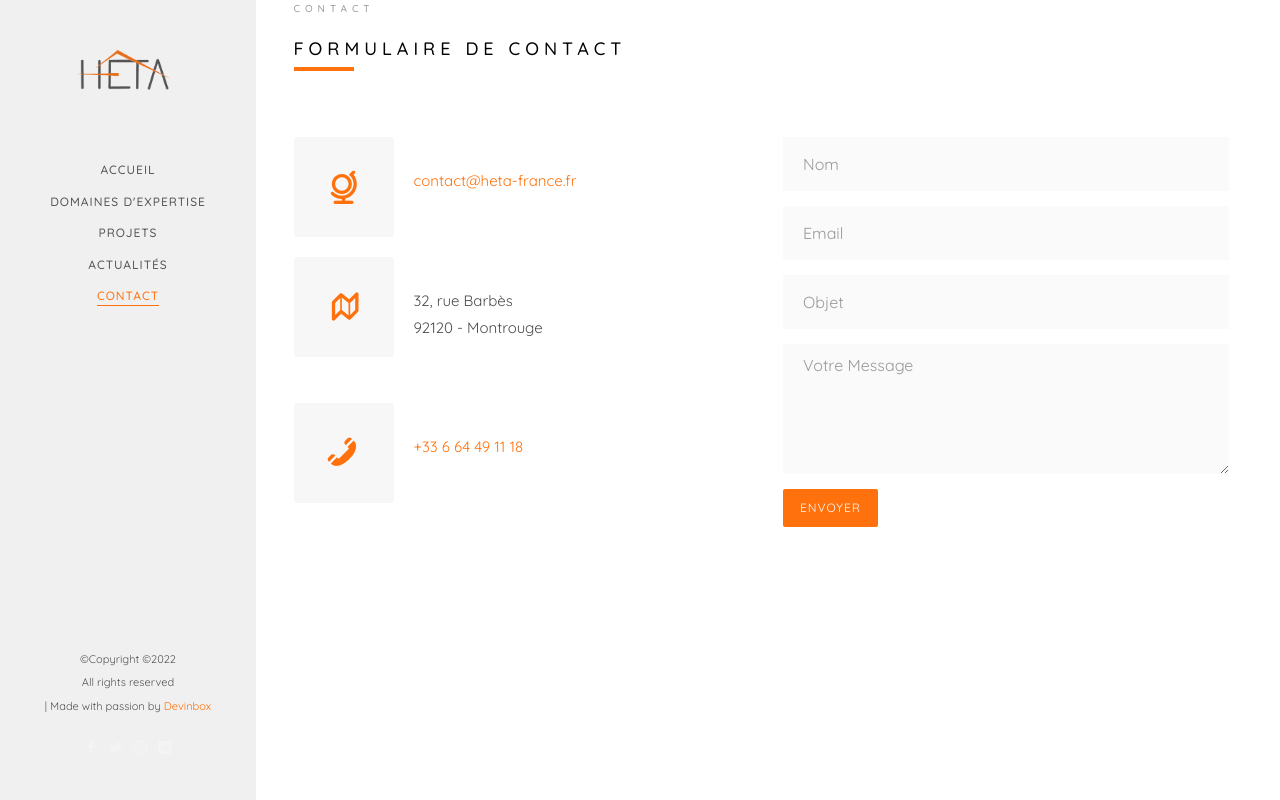
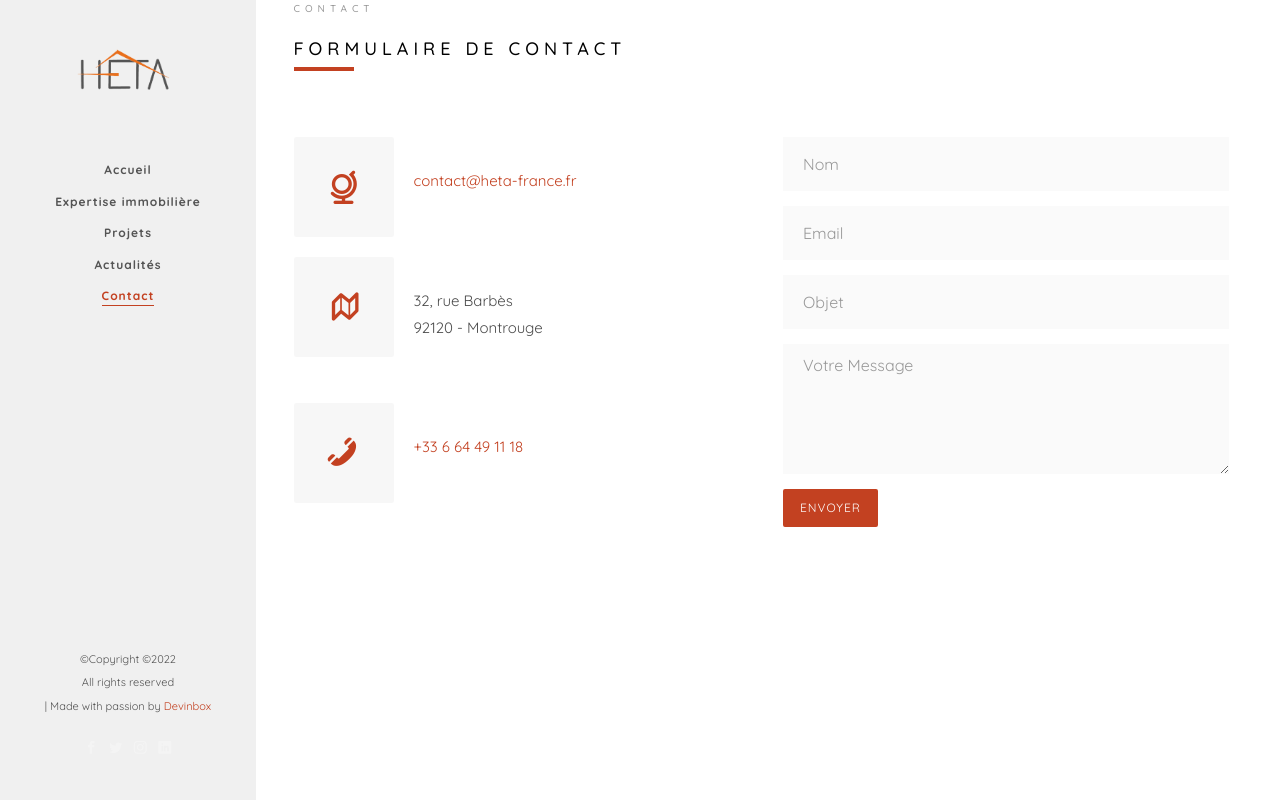
Before and after one commit to tounaf/heta_france, a PHP site: page /contact.html in a window 1280 px wide. Run offline with PHP 8.4, Linux system fonts and the light colour scheme; some libraries are stand-ins or nearby versions; some web fonts are replaced.

Commit message:
version du 01/02/2022 à 15:11

```diff
--- a/blog.html
+++ b/blog.html
@@ -57,7 +57,7 @@
 			<nav id="colorlib-main-menu" role="navigation">
 				<ul>
 					<li><a href="index.html">Accueil</a></li>
-					<li><a href="domaines.html">Domaines d'expertise</a></li>
+					<li><a href="domaines.html">Expertise immobilière</a></li>
 					<li><a href="projets.html">Projets</a></li>
 					<li class="colorlib-active"><a href="blog.html">Actualités</a></li>
 					<li><a href="contact.html">Contact</a></li>
--- a/contact.html
+++ b/contact.html
@@ -57,7 +57,7 @@
 			<nav id="colorlib-main-menu" role="navigation">
 				<ul>
 					<li><a href="index.html">Accueil</a></li>
-					<li><a href="domaines.html">Domaines d'expertise</a></li>
+					<li><a href="domaines.html">Expertise immobilière</a></li>
 					<li><a href="projets.html">Projets</a></li>
 					<li><a href="blog.html">Actualités</a></li>
 					<li class="colorlib-active"><a href="contact.html">Contact</a></li>
--- a/css/style.css
+++ b/css/style.css
@@ -22,12 +22,12 @@ body {
       font-size: 16px; } }
 
 a {
-  color: #ff710c;
+  color: #c34121;
   -webkit-transition: 0.5s;
   -o-transition: 0.5s;
   transition: 0.5s; }
   a:hover, a:active, a:focus {
-    color: #ff710c;
+    color: #c34121;
     outline: none;
     text-decoration: none !important; }
 
@@ -129,8 +129,8 @@ figure {
       padding: 0;
       list-style: none;
       font-size: 12px;
-      font-weight: 500;
-      text-transform: uppercase;
+      font-weight: 700;
+      /*text-transform: uppercase;*/
       letter-spacing: 1px; }
       #colorlib-aside #colorlib-main-menu ul li a {
         color: #545454;
@@ -148,7 +148,7 @@ figure {
           bottom: 7px;
           left: 0;
           right: 0;
-          background-color: #ff710c;
+          background-color: #c34121;
           visibility: hidden;
           -webkit-transform: scaleX(0);
           -moz-transform: scaleX(0);
@@ -171,7 +171,7 @@ figure {
             -o-transform: scaleX(1);
             transform: scaleX(1); }
       #colorlib-aside #colorlib-main-menu ul li.colorlib-active a {
-        color: #ff710c; }
+        color: #c34121; }
         #colorlib-aside #colorlib-main-menu ul li.colorlib-active a:after {
           visibility: visible;
           -webkit-transform: scaleX(1);
@@ -418,7 +418,7 @@ body.offcanvas {
     width: 60px;
     height: 4px;
     content: '';
-    background: #ff710c; }
+    background: #c34121; }
   .colorlib-heading span {
     display: block; }
   @media screen and (max-width: 768px) {
@@ -599,7 +599,7 @@ body.offcanvas {
     .colorlib-feature .colorlib-icon i {
       display: table-cell;
       vertical-align: middle;
-      color: #ff710c;
+      color: #c34121;
       font-size: 60px;
       height: 100px; }
       @media screen and (max-width: 1200px) {
@@ -621,7 +621,7 @@ body.offcanvas {
   .colorlib-feature.colorlib-feature-sm .colorlib-text {
     margin-top: 30px; }
   .colorlib-feature.colorlib-feature-sm .colorlib-icon i {
-    color: #ff710c;
+    color: #c34121;
     font-size: 40px; }
     @media screen and (max-width: 1200px) {
       .colorlib-feature.colorlib-feature-sm .colorlib-icon i {
@@ -999,18 +999,18 @@ body.offcanvas {
     outline: none !important; }
 
 .btn-primary {
-  background: #ff710c;
+  background: #c34121;
   color: #fff;
-  border: 2px solid #ff710c; }
+  border: 2px solid #c34121; }
   .btn-primary:hover, .btn-primary:focus, .btn-primary:active {
     background: #ffc91a !important;
     border-color: #ffc91a !important; }
   .btn-primary.btn-outline {
     background: transparent;
-    color: #ff710c;
-    border: 2px solid #ff710c; }
+    color: #c34121;
+    border: 2px solid #c34121; }
     .btn-primary.btn-outline:hover, .btn-primary.btn-outline:focus, .btn-primary.btn-outline:active {
-      background: #ff710c;
+      background: #c34121;
       color: #fff; }
 
 .btn-success {
--- a/domaines.html
+++ b/domaines.html
@@ -57,7 +57,7 @@
 			<nav id="colorlib-main-menu" role="navigation">
 				<ul>
 					<li><a href="index.html">Accueil</a></li>
-					<li class="colorlib-active"><a href="domaines.html">Domaines d'expertise</a></li>
+					<li class="colorlib-active"><a href="domaines.html">Expertise immobilière</a></li>
 					<li><a href="projets.html">Projets</a></li>
 					<li><a href="blog.html">Actualités</a></li>
 					<li><a href="contact.html">Contact</a></li>
--- a/projets.html
+++ b/projets.html
@@ -57,7 +57,7 @@
 			<nav id="colorlib-main-menu" role="navigation">
 				<ul>
 					<li><a href="index.html">Accueil</a></li>
-					<li><a href="domaines.html">Domaines d'expertise</a></li>
+					<li><a href="domaines.html">Expertise immobilière</a></li>
 					<li class="colorlib-active"><a href="projets.html">Projets</a></li>
 					<li><a href="blog.html">Actualités</a></li>
 					<li><a href="contact.html">Contact</a></li>
```
Also changed, not shown: other parts of css/style.css (+18 -18 lines), index.html (+10 -10 lines).
